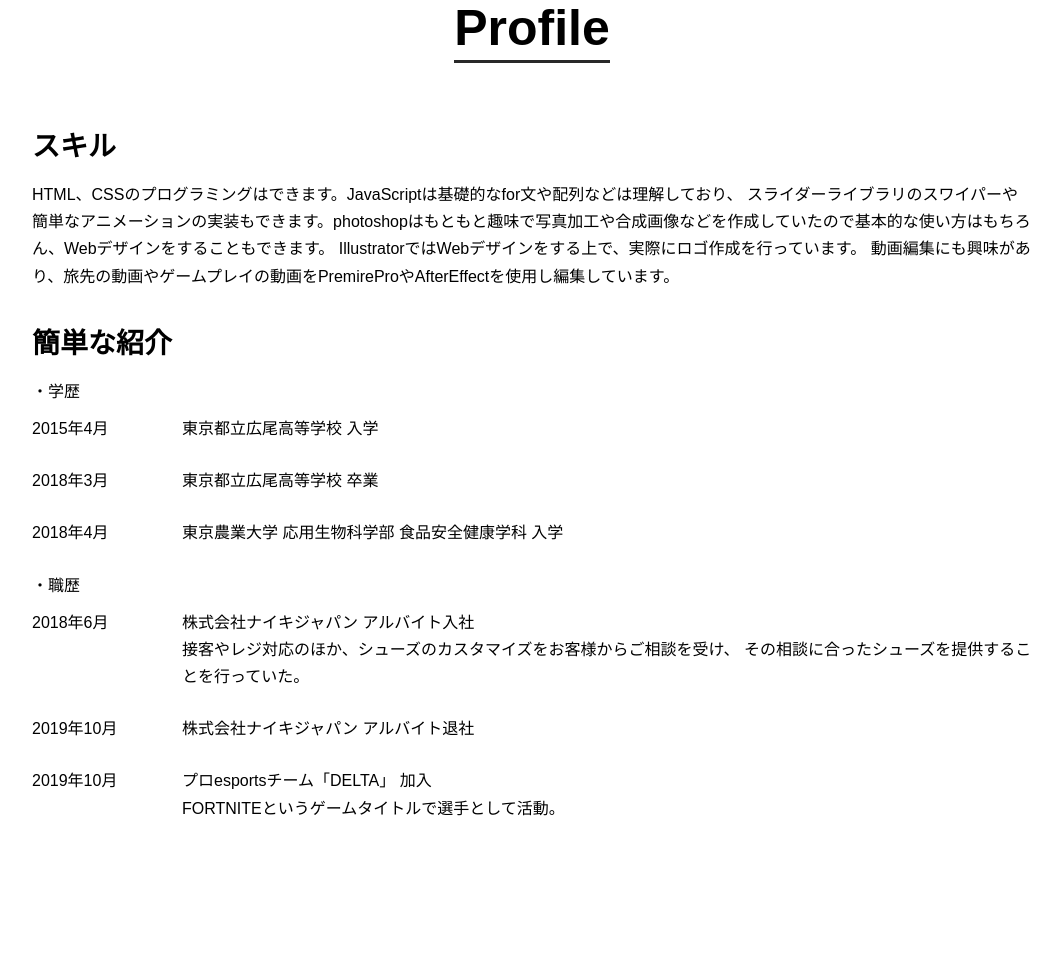
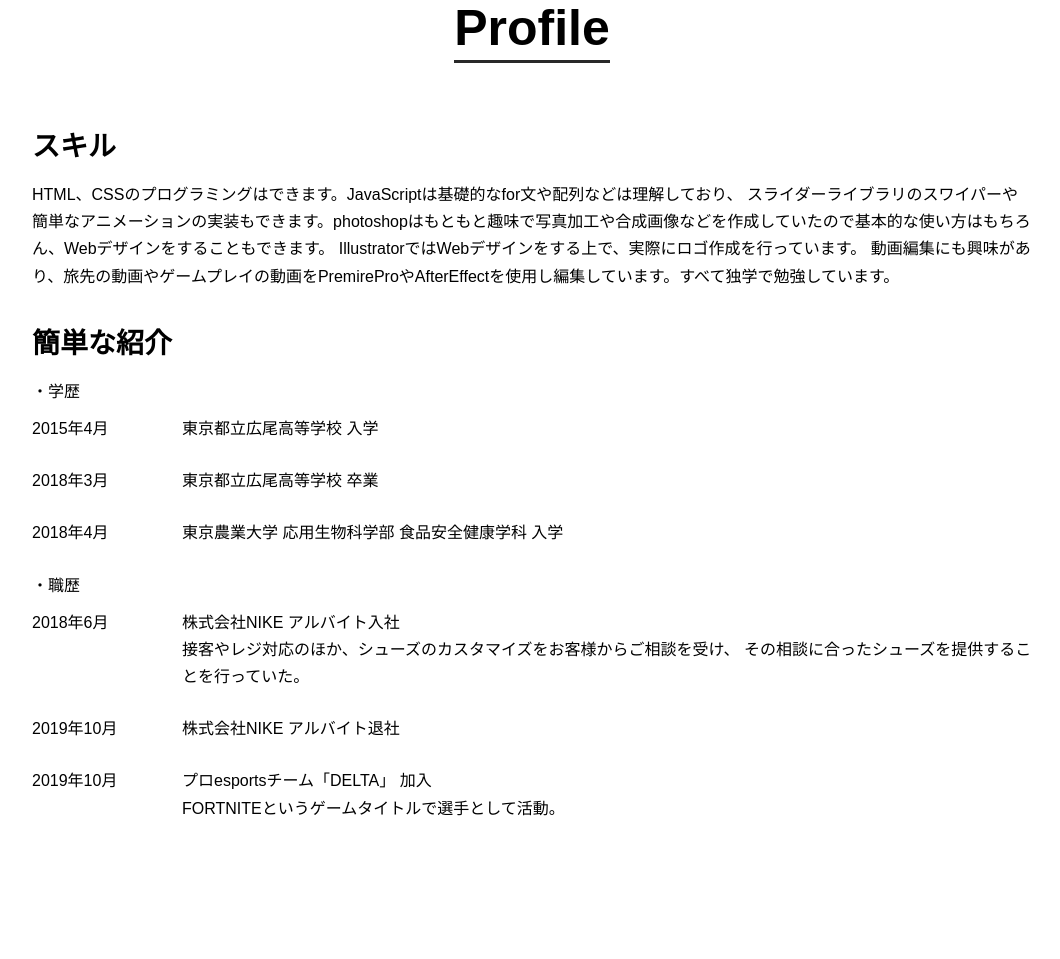
Before and after one commit to HironariSegawa/portforio, a plain HTML site: page index.html in a window 1280 px wide. Shown: the part 1407-2366 px from the top of the page, without its empty margins (108-1168 px from the left). Drawn offline with Linux system fonts and the light colour scheme.

Commit message:
Update index.html

```diff
--- a/index.html
+++ b/index.html
@@ -41,7 +41,7 @@
           HTML、CSSのプログラミングはできます。JavaScriptは基礎的なfor文や配列などは理解しており、
           スライダーライブラリのスワイパーや簡単なアニメーションの実装もできます。photoshopはもともと趣味で写真加工や合成画像などを作成していたので基本的な使い方はもちろん、Webデザインをすることもできます。
           IllustratorではWebデザインをする上で、実際にロゴ作成を行っています。
-          動画編集にも興味があり、旅先の動画やゲームプレイの動画をPremireProやAfterEffectを使用し編集しています。
+          動画編集にも興味があり、旅先の動画やゲームプレイの動画をPremireProやAfterEffectを使用し編集しています。すべて独学で勉強しています。
         </p>
         </div>
       </div>
@@ -62,13 +62,13 @@
          <div>
           <dt>2018年6月</dt>
           <dd>
-            株式会社ナイキジャパン アルバイト入社<br>
+            株式会社NIKE アルバイト入社<br>
             接客やレジ対応のほか、シューズのカスタマイズをお客様からご相談を受け、
             その相談に合ったシューズを提供することを行っていた。
           </dd>
          </div>
          <div>
-          <dt>2019年10月</dt> <dd>株式会社ナイキジャパン アルバイト退社</dd>
+          <dt>2019年10月</dt> <dd>株式会社NIKE アルバイト退社</dd>
          </div>
          <div>
           <dt>2019年10月</dt>
```
